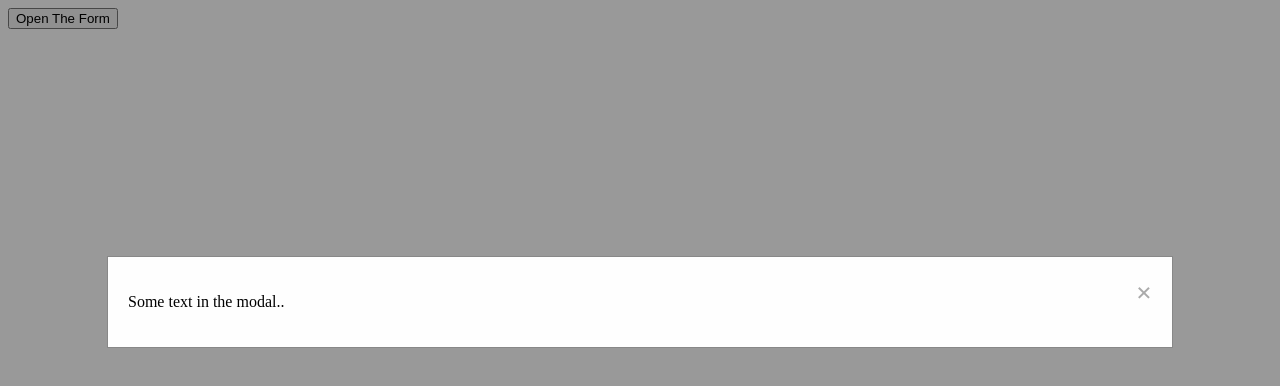
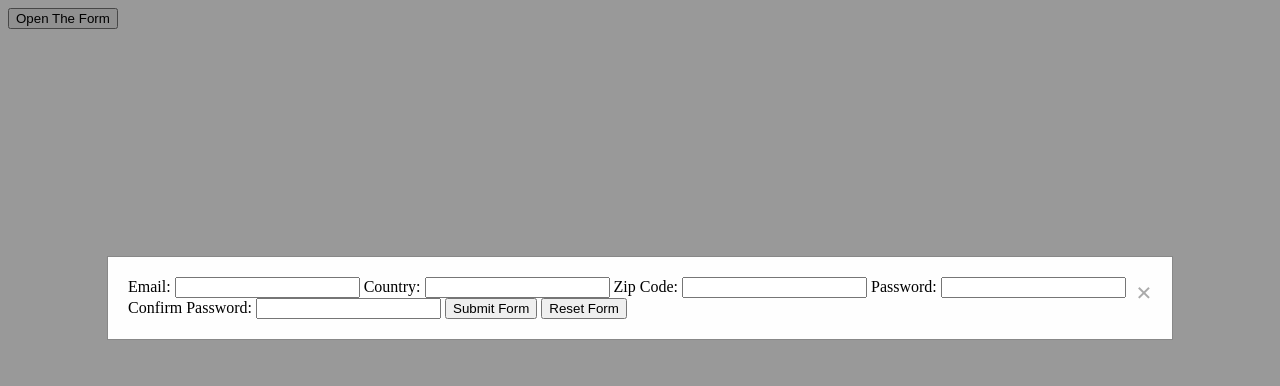
Before and after one commit to Justin2172021/js-constraint-validation-form, a website: page index.html in a window 1280 px wide. Both pictures are taken after a click on the button "Open The Form". Drawn offline with Linux system fonts and the light colour scheme.

Commit message:
Built out the form, submit, and reset buttons, and div box for DOM messages

```diff
--- a/index.html
+++ b/index.html
@@ -12,7 +12,21 @@
     <div id="myModal" class="modal">
       <div class="modal-content">
         <span class="close">&times;</span>
-        <p>Some text in the modal..</p>
+        <form id="form">
+          <label for="email">Email:</label>
+          <input type="email" id="email" name="email" required />
+          <label for="country">Country:</label>
+          <input type="text" id="country" name="country" required />
+          <label for="zip">Zip Code:</label>
+          <input type="number" id="zip" name="zip" required />
+          <lable for="pw">Password:</lable>
+          <input type="text" id="pw" name="pw" required />
+          <lable for="conf-pw">Confirm Password:</lable>
+          <input type="text" id="conf-pw" name="conf-pw" required />
+          <button type="submit" class="submit-button">Submit Form</button>
+          <button type="reset" class="reset-button">Reset Form</button>
+        </form>
+        <div class="dom-msg"></div>
       </div>
     </div>
     <script src="./form-validation.js"></script>
```
